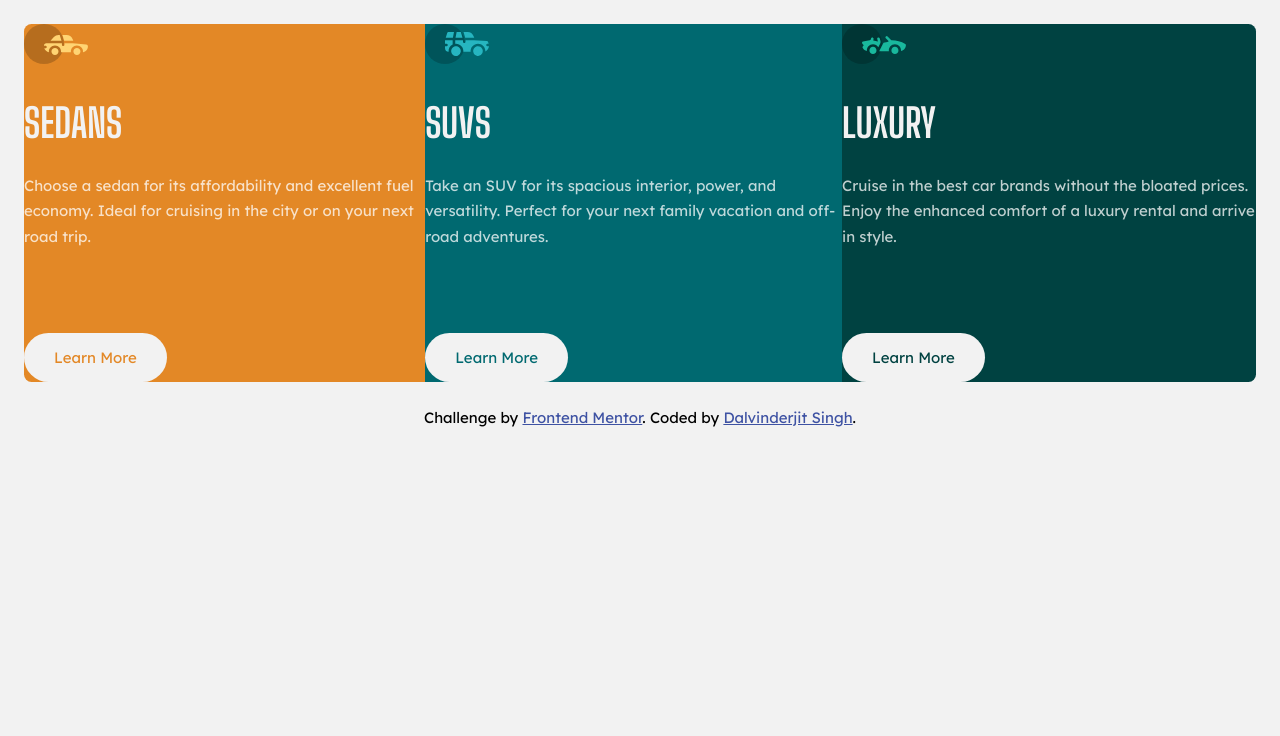
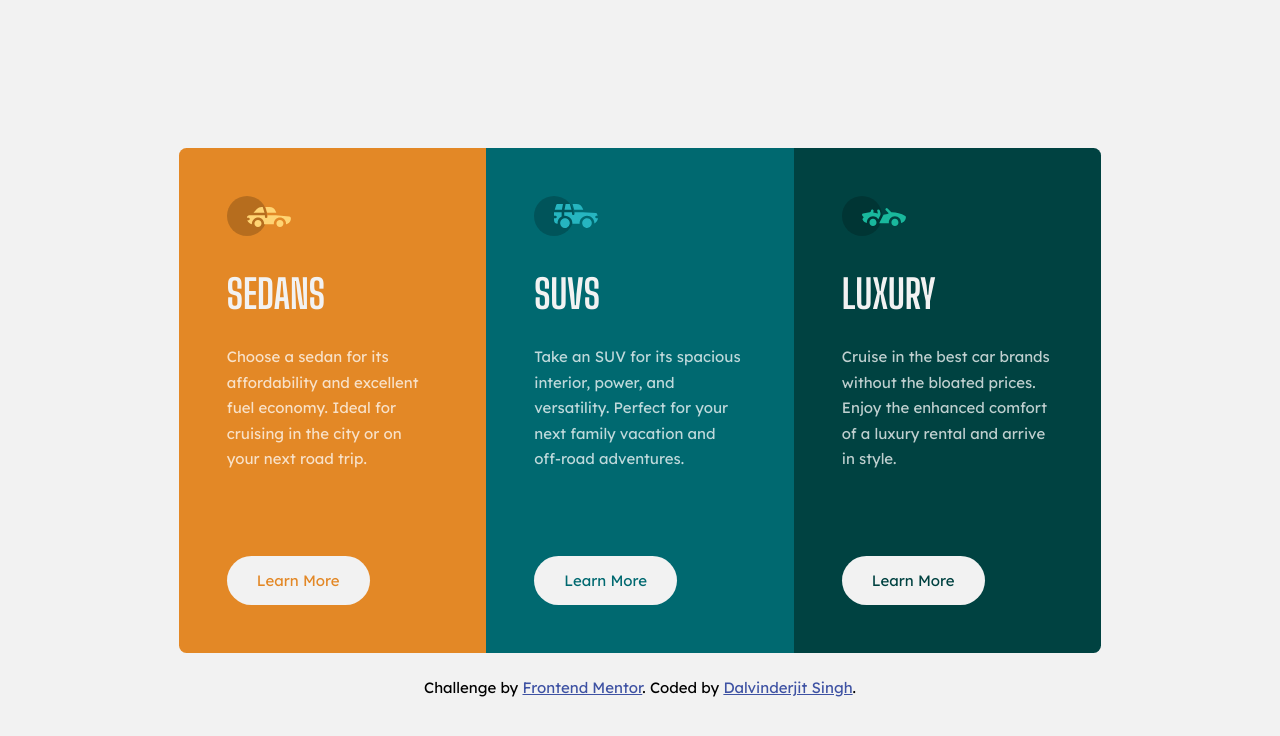
Before and after one commit to dalvinderjitsingh/frontend-mentor-challenges, a plain HTML site: page 3-column-preview-card-component/index.html in a window 1280 px wide. Drawn offline with Linux system fonts and the light colour scheme.

Commit message:
Update styles.css

```diff
--- a/3-column-preview-card-component/styles.css
+++ b/3-column-preview-card-component/styles.css
@@ -1,3 +1,8 @@
+/* MOBILE-FIRST STYLES
+---------------------- */
+
+/* Global
+--------- */
 *,
 ::before,
 ::after {
@@ -15,12 +20,16 @@ body {
   background-color: hsl(0, 0%, 95%);
 }
 
-.parent-container {
+/* Center cards & set viewport's min-height
+------------------------------------------- */
+.grid-wrapper {
   display: grid;
   place-items: center;
   min-height: 100vh;
 }
 
+/* Cards
+-------- */
 .cards-container {
   display: flex;
   flex-direction: column;
@@ -28,7 +37,7 @@ body {
   padding: 5.84rem 1.6rem;
 }
 
-.cards {
+.every-card {
   max-width: 22rem;
   padding: 3.2rem;
 }
@@ -49,6 +58,8 @@ body {
   border-bottom-right-radius: 0.5rem;
 }
 
+/* Content
+---------- */
 img {
   display: block;
   max-width: 100%;
@@ -73,6 +84,8 @@ p {
   padding-bottom: 1.6rem;
 }
 
+/* Button
+--------- */
 button {
   background-color: hsl(0, 0%, 95%);
   font-family: "Lexend Deca", sans-serif;
@@ -84,10 +97,10 @@ button {
 }
 
 button:hover {
-    background-color: transparent;
-    border: solid 2.5px hsl(0, 0%, 95%);
-    color: hsl(0, 0%, 95%);
-    padding: 12.5px 27.5px;
+  background-color: transparent;
+  border: solid 2.5px hsl(0, 0%, 95%);
+  color: hsl(0, 0%, 95%);
+  padding: 12.5px 27.5px;
 }
 
 .button-1 {
@@ -102,6 +115,8 @@ button:hover {
   color: hsl(179, 100%, 13%);
 }
 
+/* Attribution
+-------------- */
 .attribution {
   width: 100%;
   font-size: 0.73rem;
@@ -121,13 +136,15 @@ button:hover {
   color: hsl(228, 45%, 44%);
 }
 
+/* Media query for desktop screens
+---------------------------------- */
 @media only screen and (min-width: 950px) {
   .cards-container {
     padding: 1.6rem;
     flex-direction: row;
   }
 
-  .cards {
+  .every-card {
     max-width: 20.5rem;
   }
 
```
